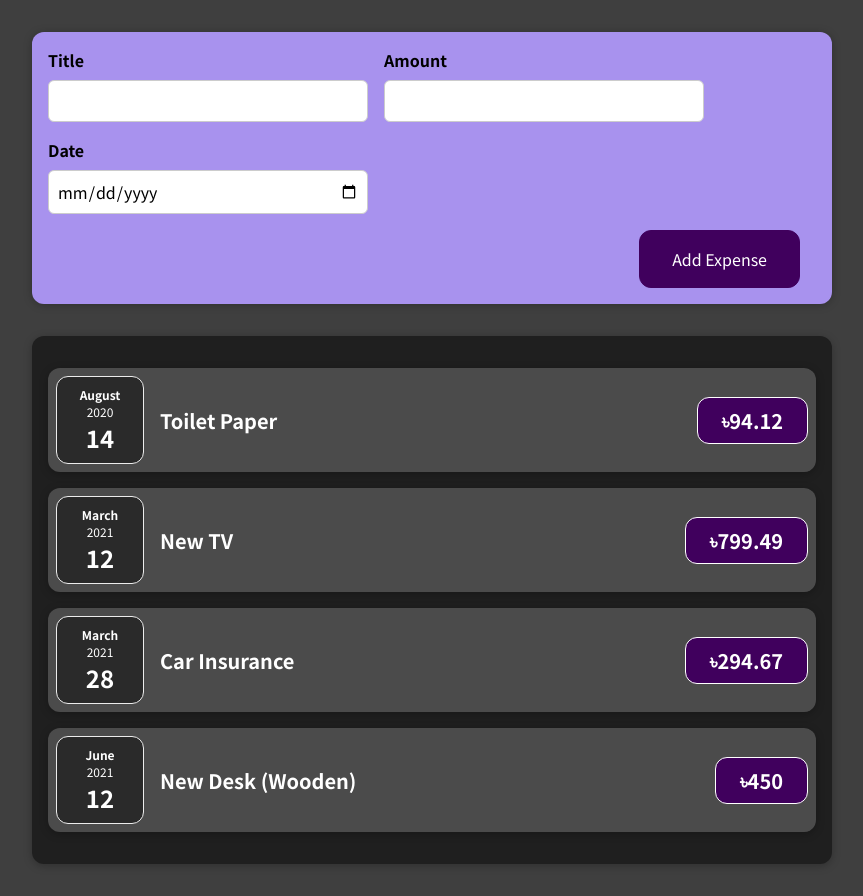
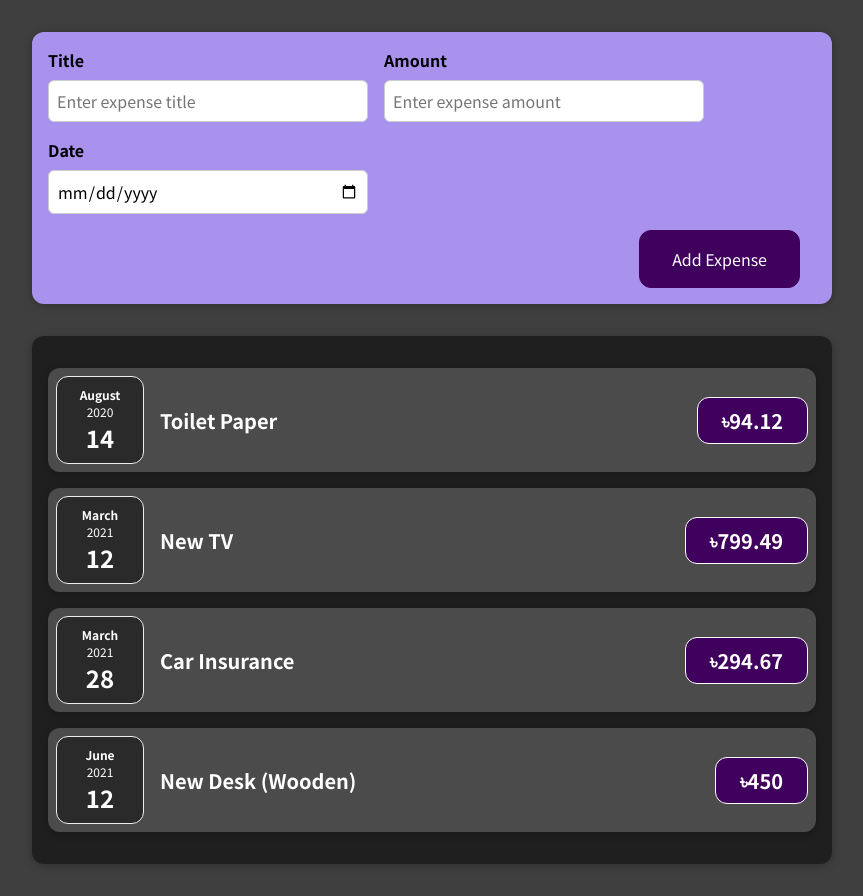
Before and after one commit to abirhasanmubin/expanse-checker, a React (Create React App) app: page / in a window 1280 px wide. Shown: the whole page, without its empty margins (208-1071 px from the left). Built offline with nearby package versions, Linux system fonts and the light colour scheme.

Commit message:
updated and implemented multiple states to one state and passed value to parent.

```diff
--- a/src/components/UI/Forms/ExpenseForm/ExpenseForm.js
+++ b/src/components/UI/Forms/ExpenseForm/ExpenseForm.js
@@ -1,19 +1,76 @@
 import './ExpenseForm.css'
+import {useState} from "react";
 
 const ExpenseForm = (props) => {
-    return (<form>
+    // Multiple State Example
+    // const [titleInput, setTitleInput] = useState('');
+    // const [amountInput, setAmountInput] = useState(0);
+    // const [dateInput, setDateInput] = useState(new Date().toString());
+
+    const [expense, setExpense] = useState({
+        title: '', amount: 0, date: ''
+    })
+    console.log(expense.date);
+    const titleChangeHandler = (event) => {
+        // it's recommended to use inner arrow function for updating state that depends on previous state.
+        setExpense((prevState) => {
+            return {
+                ...prevState, title: event.target.value
+            }
+        })
+        // setExpenseInput({
+        //     ...expenseInput,
+        //     titleInput: event.target.value
+        // })
+    }
+    const amountChangeHandler = (event) => {
+        setExpense((prevState) => {
+            return {
+                ...prevState, amount: event.target.value
+            }
+        })
+    }
+    const dateChangeHandler = (event) => {
+        setExpense((prevState) => {
+            return {
+                ...expense, date: new Date(event.target.value)
+            }
+
+        })
+    }
+    const onSubmitFormHandler = (event) => {
+        event.preventDefault()
+        props.onSubmitExpenseData(expense);
+        setExpense({
+            title: '',
+            amount: 0,
+            date: ''
+        })
+    }
+    return (<form onSubmit={onSubmitFormHandler}>
         <div className={'new-expense__controls'}>
             <div className={'new-expense__control'}>
                 <label>Title</label>
-                <input type="text"/>
+                <input type="text"
+                       value={expense.title}
+                       placeholder={'Enter expense title'}
+                       onChange={titleChangeHandler}/>
             </div>
             <div className={'new-expense__control'}>
                 <label>Amount</label>
-                <input type="number" min="5" step="5"/>
+                <input type="number"
+                       min="5"
+                       step="5"
+                       placeholder={'Enter expense amount'}
+                       onChange={amountChangeHandler}/>
             </div>
             <div className={'new-expense__control'}>
                 <label>Date</label>
-                <input type="date" min="2022-01-01"max="2025-12-31"/>
+                <input type="date"
+                       min="2022-01-01"
+                       max="2025-12-31"
+                       // value={expense.date}
+                       onChange={dateChangeHandler}/>
             </div>
         </div>
         <div className={'new-expense__actions'}>
```
